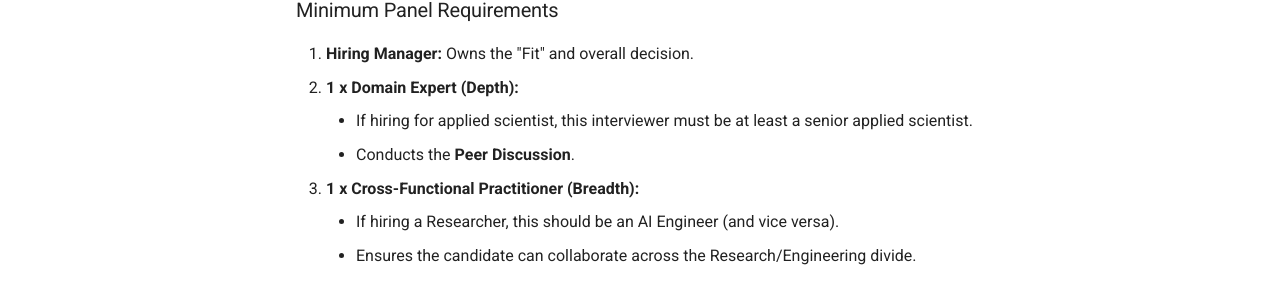
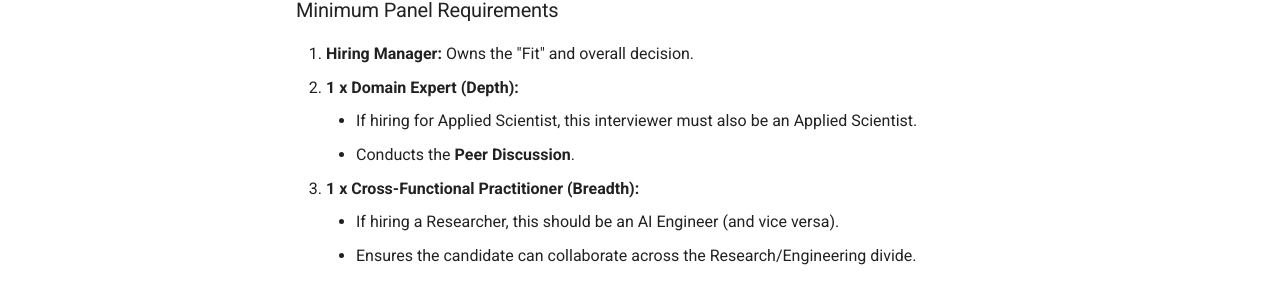
Before and after one commit to aipracticegovsg/ai-practice-site, an MkDocs documentation site: the page built from profession/ai-practice-profession/interview-process/implementation.md, in a window 1280 px wide and 1281 px high. Shown: the part 341-636 px from the top of the window. Built offline with MkDocs 1.6.1 and Material for MkDocs 9.7.7, drawn with Linux system fonts in a browser that asks for light colours; comment, search, counter and statistics services are not loaded.

```diff
--- a/profession/ai-practice-profession/interview-process/implementation.md
+++ b/profession/ai-practice-profession/interview-process/implementation.md
@@ -8,7 +8,7 @@
 
 1.  **Hiring Manager:** Owns the "Fit" and overall decision.
 2.  **1 x Domain Expert (Depth):**
-    -   If hiring for applied scientist, this interviewer must be at least a senior applied scientist.
+    -   If hiring for Applied Scientist, this interviewer must also be an Applied Scientist.
     -   Conducts the **Peer Discussion**.
 3.  **1 x Cross-Functional Practitioner (Breadth):**
     -   If hiring a Researcher, this should be an AI Engineer (and vice versa).
```
Also changed, not shown: profession/ai-practice-profession/career-framework/ai-engineering-manager-role.md (+1 -1 lines).
